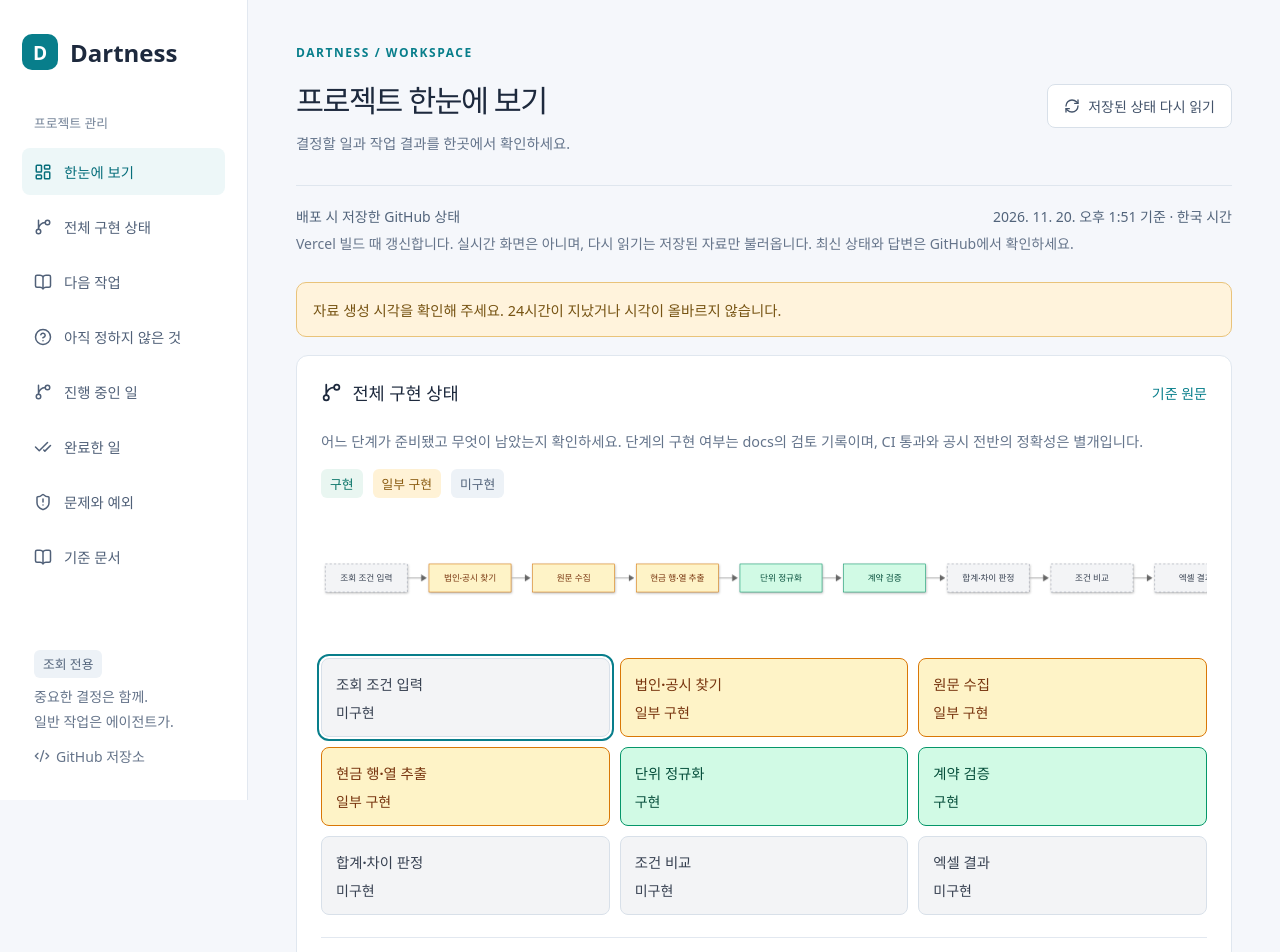
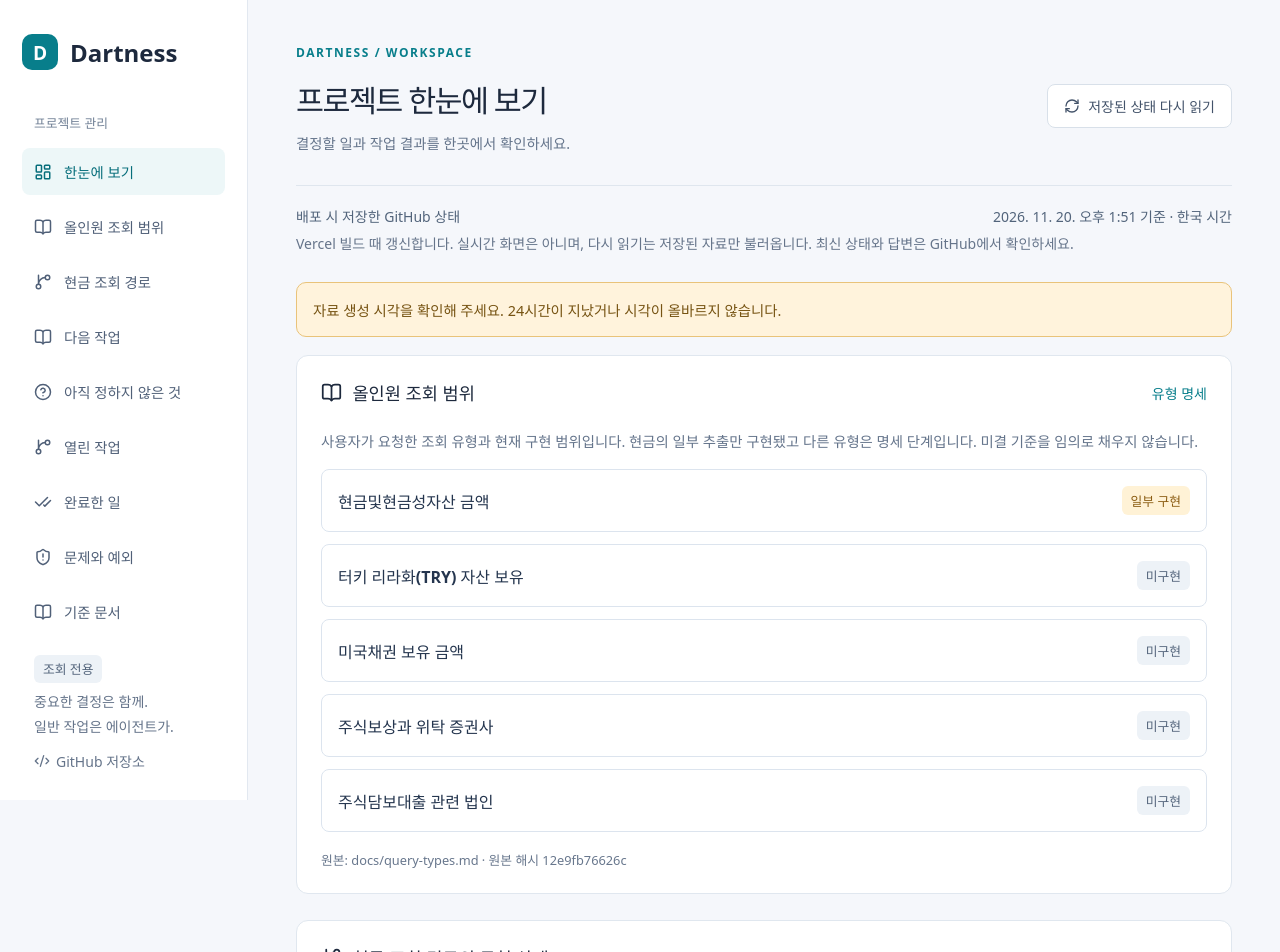
Before and after one commit to YUJAEYUN/Dartness, a React (Vite) app in the folder dashboard/: page / in a window 1280 px wide. Shown: the top 952 px of the page. Built offline with nearby package versions, Linux system fonts and the light colour scheme.

Commit message:
docs: 올인원 다섯 조회 유형과 미결 기준 정리

```diff
--- a/dashboard/src/App.css
+++ b/dashboard/src/App.css
@@ -439,3 +439,11 @@ summary {
 .source-evidence a { color: #087e8b; text-decoration: underline; }
 .next-task { margin: 12px 0 0; font-weight: 500; }
 @media(max-width:700px) { .stage-list { grid-template-columns: 1fr 1fr; } }
+
+.query-type-list { display: grid; gap: 12px; margin-bottom: 18px; }
+.query-type { border: 1px solid #dce4ee; border-radius: 8px; padding: 16px; margin: 0; }
+.query-type summary { display: flex; align-items: center; justify-content: space-between; gap: 16px; margin: 0; font-size: 1rem; color: #24354e; }
+.query-type[open] summary { margin-bottom: 20px; }
+.query-type dl { margin: 0; font-size: .9rem; line-height: 1.8; }
+.query-type dt { color: #087e8b; font-weight: 600; }
+.query-type dd { margin: 3px 0 14px; color: #52647b; }
--- a/dashboard/src/App.tsx
+++ b/dashboard/src/App.tsx
@@ -60,7 +60,7 @@ function Rows({ items, empty }: { items: Item[]; empty: string }) {
           <span className={`badge ${item.state === "merged" ? "success" : ""}`}>
             {(
               {
-                open: "진행 중",
+                open: "열린 작업",
                 closed: "종료",
                 merged: "병합 완료",
                 completed: item.conclusion === "success" ? "통과" : "결과 확인",
@@ -143,9 +143,13 @@ export default function App() {
             <LayoutDashboard size={18} />
             한눈에 보기
           </a>
+          <a href="#query-types">
+            <BookOpen size={18} />
+            올인원 조회 범위
+          </a>
           <a href="#system">
             <GitBranch size={18} />
-            전체 구현 상태
+            현금 조회 경로
           </a>
           <a href="#next">
             <BookOpen size={18} />
@@ -157,7 +161,7 @@ export default function App() {
           </a>
           <a href="#progress">
             <GitBranch size={18} />
-            진행 중인 일
+            열린 작업
           </a>
           <a href="#completed">
             <CheckCheck size={18} />
@@ -247,7 +251,7 @@ export default function App() {
             <div className="section-title">
               <h2>
                 <GitBranch size={20} />
-                진행 중인 일
+                열린 작업
               </h2>
               {snapshot && (
                 <span className="count">
--- a/dashboard/src/ProjectStatus.tsx
+++ b/dashboard/src/ProjectStatus.tsx
@@ -79,11 +79,54 @@ export function ProjectStatus() {
     status.stages.find((item) => item.id === selected) ?? status.stages[0];
   return (
     <>
+      <section id="query-types" className="panel">
+        <div className="section-title">
+          <h2>
+            <BookOpen size={21} />
+            올인원 조회 범위
+          </h2>
+          <a href={`${sourceBase}/${status.catalogSource}`}>유형 명세</a>
+        </div>
+        <p className="muted">
+          사용자가 요청한 조회 유형과 현재 구현 범위입니다. 현금의 일부 추출만
+          구현됐고 다른 유형은 명세 단계입니다. 미결 기준을 임의로 채우지
+          않습니다.
+        </p>
+        <div className="query-type-list">
+          {status.queryTypes.map((item) => (
+            <details key={item.id} className="query-type">
+              <summary>
+                <strong>{item.name}</strong>
+                <span
+                  className={`badge ${item.status === "일부" ? "amber" : item.status === "구현" ? "success" : ""}`}
+                >
+                  {item.status === "일부" ? "일부 구현" : item.status}
+                </span>
+              </summary>
+              <dl>
+                <dt>입력</dt>
+                <dd>{item.input}</dd>
+                <dt>확인할 결과</dt>
+                <dd>{item.result}</dd>
+                <dt>필요한 근거</dt>
+                <dd>{item.evidence}</dd>
+                <dt>확인 필요·아직 정하지 않은 것</dt>
+                <dd>{item.unresolved}</dd>
+              </dl>
+            </details>
+          ))}
+        </div>
+        <small>
+          원본: {status.catalogSource} · 원본 해시{" "}
+          {status.catalogSha256.slice(0, 12)}
+        </small>
+      </section>
+
       <section id="system" className="panel system-panel">
         <div className="section-title">
           <h2>
             <GitBranch size={21} />
-            전체 구현 상태
+            현금 조회 경로의 구현 상태
           </h2>
           <a href={`${sourceBase}/${status.source}`}>기준 원문</a>
         </div>
@@ -134,7 +177,7 @@ export function ProjectStatus() {
         <div className="section-title">
           <h2>
             <CircleHelp size={21} />
-            아직 정하지 않은 것
+            현금 조회에서 아직 정하지 않은 것
           </h2>
           <span className="badge amber">{status.decisions.length}개 미결</span>
         </div>
@@ -159,9 +202,7 @@ export function ProjectStatus() {
                     .join(" · ")}
                 </small>
               </div>
-              <a
-                href={`${sourceBase}/${status.source}#답을-기다리는-결정`}
-              >
+              <a href={`${sourceBase}/${status.source}#답을-기다리는-결정`}>
                 근거
               </a>
             </li>
--- a/dashboard/src/generated/system-status.json
+++ b/dashboard/src/generated/system-status.json
@@ -1,6 +1,55 @@
 {
+  "catalogSource": "docs/query-types.md",
+  "catalogSha256": "12e9fb76626cf49795ab69be8d7e21752799ec7ab03260d45880811222bc4882",
+  "queryTypes": [
+    {
+      "id": "cash",
+      "name": "현금및현금성자산 금액",
+      "status": "일부",
+      "input": "법인·기준일·별도/개별 또는 연결·금액 조건",
+      "result": "원문 금액·단위·통화·시점·재무 범위, 조건 판정은 구현 후 제공",
+      "evidence": "재무상태표의 행·열, 적용 단위·기간 문맥과 원문 링크",
+      "unresolved": "기준일 기본값·정정 선택·금액 비교 방식·미확인 결과 포함 정책 미결"
+    },
+    {
+      "id": "try-assets",
+      "name": "터키 리라화(TRY) 자산 보유",
+      "status": "미구현",
+      "input": "법인·시점·대상 자산 범위·TRY 또는 원화 금액 조건",
+      "result": "자산 종류·보유 주체·TRY 금액, 원화 평가액은 근거가 있을 때만",
+      "evidence": "외화자산·금융상품·통화별 보유내역과 환산 근거",
+      "unresolved": "현금/예금만 볼지 전체 자산인지, 원화 평가액 종류·환율과 환산 시점 미결"
+    },
+    {
+      "id": "us-bonds",
+      "name": "미국채권 보유 금액",
+      "status": "미구현",
+      "input": "법인·시점·채권 종류와 발행 주체 범위·금액 조건",
+      "result": "채권 종류·발행 주체·통화·보유금액·평가 기준",
+      "evidence": "금융자산·채무증권·투자내역 주석의 항목과 원문 링크",
+      "unresolved": "미국 국채만인지 미국 회사채도 포함하는지, 액면/장부/공정가치 비교 기준 미결"
+    },
+    {
+      "id": "share-compensation",
+      "name": "주식보상과 위탁 증권사",
+      "status": "미구현",
+      "input": "법인·대상 기간·보상 유형·제도 또는 실제 시행 중 조회 대상",
+      "result": "보상 유형·시행/부여 사실·해당 시점, 확인된 위탁 증권사와 역할",
+      "evidence": "주식기준보상·보상계약·관련 공시에서 사실과 증권사별 근거",
+      "unresolved": "제도 존재와 실제 부여/지급의 구분, 증권사의 위탁·중개·보관 역할과 보상 유형 미결"
+    },
+    {
+      "id": "stock-collateral-loan",
+      "name": "주식담보대출 관련 법인",
+      "status": "미구현",
+      "input": "법인·시점/기간·차입자·담보 제공자 등 조회 역할",
+      "result": "차입자·담보 제공자·대출 기관·담보 주식·금액·기간 중 확인된 항목",
+      "evidence": "차입금·담보제공·주식 담보계약 등 해당 관계를 명시한 공시",
+      "unresolved": "법인 차입과 주요주주 개인 차입 중 대상, 현재 잔액과 기간 중 실행 여부 구분 미결"
+    }
+  ],
   "source": "docs/system-status.md",
-  "sourceSha256": "dc901dc77ee14c3b90a841906b323167e2a0fe89a637f40b903ca4586ddde685",
+  "sourceSha256": "895b4b1627b0c6c7b50dc20a83ce7a56f69451dd5beac6517fb2d22f94e9c34b",
   "diagram": "flowchart LR\n    A[조회 조건 입력] --> B[법인·공시 찾기]\n    B --> C[원문 수집]\n    C --> D[현금 행·열 추출]\n    D --> E[단위 정규화]\n    E --> F[계약 검증]\n    F --> G[합계·차이 판정]\n    G --> H[조건 비교]\n    H --> I[엑셀 결과]\n\n    classDef done fill:#d1fae5,stroke:#059669,color:#064e3b\n    classDef partial fill:#fef3c7,stroke:#d97706,color:#78350f\n    classDef todo fill:#f3f4f6,stroke:#9ca3af,color:#374151,stroke-dasharray:4\n    class E,F done\n    class B,C,D partial\n    class A,G,H,I todo",
   "stages": [
     {
@@ -70,13 +119,18 @@
   "next": [
     {
       "group": "지금",
-      "task": "현금 행·열 추출 (이슈 #19)",
-      "status": "선정된 구간의 첫 구현 완료, 확장 범위 미정"
+      "task": "올인원 다섯 조회 유형의 입력·결과·근거·미결 명세 (이슈 #32)",
+      "status": "명세와 대시보드 범위 연결, 현금 외 추출은 미구현"
     },
     {
       "group": "다음",
-      "task": "다른 법인·서식의 실제 사례와 별도 검증용 공시 확보",
+      "task": "유형별 미결 질문 하나를 정하고 실행 계약·실제 공시 사례 준비",
       "status": "제안"
+    },
+    {
+      "group": "나중",
+      "task": "다른 법인 현금 사례 평가 (이슈 #31)",
+      "status": "범위 정리를 위해 보류"
     },
     {
       "group": "다음",
```
Also changed, not shown: dashboard/scripts/system-status.mjs (+27 -3 lines), 12 other files (tests, documents, lock files or other folders).
